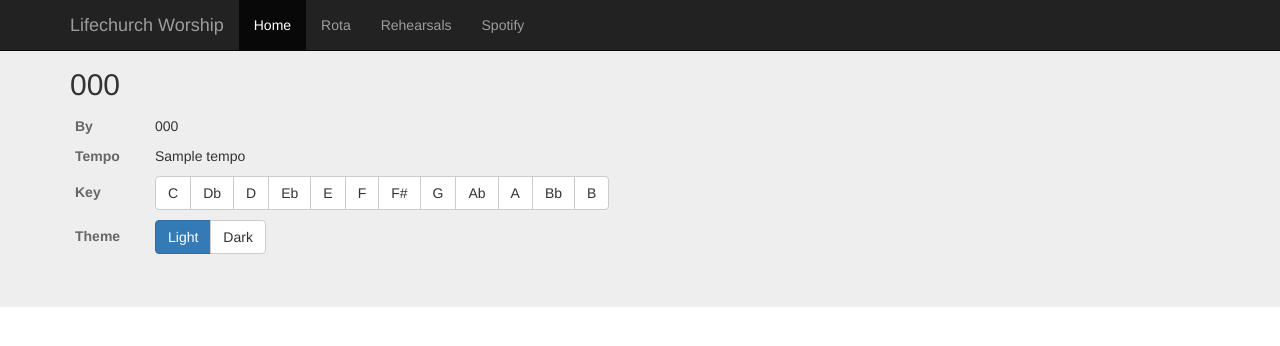
After one commit to slimjim777/songlist, a Flask app: template music/templates/song.html in a window 1280 px wide. The commit adds this page. Shown: the top 346 px of the page. Run offline with Flask 2, Linux system fonts and the light colour scheme; the template is opened without the code that fills it: most values are stand-ins (such as "Sample title", 1, 10 or a date in 2020); some libraries are stand-ins or nearby versions.

Commit message:
Change the song chart page to work with client-side rendering and REST calls to transpose

```diff
--- a/music/__init__.py
+++ b/music/__init__.py
@@ -14,3 +14,4 @@ app.config['DROPBOX_ACCESS_TOKEN'] = os.environ['DROPBOX_ACCESS_TOKEN']
 app.config['REDIS'] = os.environ['REDISCLOUD_URL']
 
 import music.views
+import music.rest
--- /dev/null
+++ b/music/rest.py
@@ -0,0 +1,24 @@
+# -*- coding: utf-8 -*-
+from music import app
+from flask import render_template
+from flask import request
+from flask import jsonify
+from music.model.onsong import Transpose
+import json
+
+
+@app.route('/song/transpose', methods=['POST'])
+def transpose():
+    # Get the parameters from the JSON request
+    if not 'song' in request.json or not 'key' in request.json:
+        return jsonify({'response': 'Failed', 'error': "The 'song' and 'key' must be supplied."})
+
+    app.logger.debug(request.json['song'])
+
+    song = request.json['song']
+    key = request.json['key']
+
+    # Transpose the song
+    transpose = Transpose()
+    song_chart = transpose.transpose(song, key)
+    return jsonify(song_chart)
--- a/music/static/js/music.js
+++ b/music/static/js/music.js
@@ -15,10 +15,88 @@ function changeTheme(theme) {
     }
 }
 
+function keySelectClick(el) {
+    // Change the key
+    var key = el.innerHTML;
+    changeKey(key);
+
+    // Deactivate/activate the buttons
+    $('#key-select > .btn').removeClass('active');
+    $('#key-select > .btn').removeClass('btn-primary');
+    $('#key-select > .btn').addClass('btn-default');
+    $(el).toggleClass('btn-primary');
+}
+
 function changeKey(key) {
     // Send POST message to change key
-    $('#key').val(key);
-    $('#transpose').submit();
-    console.log(key);
-    return false;
+    var t = {
+        song: song,
+        key: key
+    };
+
+    $.ajax({
+        type: "POST",
+        url: "/song/transpose",
+        data: JSON.stringify(t),
+        contentType: "application/json; charset=utf-8",
+        dataType: "json"
+
+    }).done( function(data){
+        if ((data.response) && (data.response == 'Failed')) {
+            var html = '<div id="alert" class="alert alert-danger"> Error: ' + data.error + '</div>';
+            $('#main').prepend(html);
+            $('#alert').hide().fadeIn(1000);
+            return;
+        }
+        // Song returned in the new key
+        song = data;
+        renderSong();
+    }).fail( function(a, b, c) {
+        // Error
+        var html = '<div class="alert alert-danger"> Error: ' + c + '</div>';
+        $('#main').prepend(html);
+    });
+
 }
+
+function renderSong() {
+    var html = '';
+
+    // Go through the song sections
+    for (var i in song.display_order) {
+        var section = song.display_order[i];
+        html += '<h3>' + section + '</h3>';
+
+        // Get the lines for the section
+        for (var j in song[section]) {
+            var line = song[section][j];
+            var html_line = '<div class="cnl_line">';
+
+            for (var k in line.lyrics) {
+                html_line += '<div class="cnl">';
+                html_line += '  <div class="chord">' + (line.chords[k] ? line.chords[k] : '') + '&nbsp;</div>';
+                html_line += '  <div class="lyric">' + (line.lyrics[k] ? line.lyrics[k] : '') + '&nbsp;</div>';
+                html_line += '</div>';
+            }
+            html_line += '</div>';
+
+            // Add the lyric line to the section
+            html += html_line;
+        }
+
+        html += '<br />';
+    }
+
+    // Add the Copyright section
+    if ((song.Copyright) && (song.CCLI)) {
+        html += '<p class="footer">Copyright ' + song.Copyright + ' (CCLI:' + song.CCLI + ')</p>';
+    } else if (song.Copyright) {
+        html += '<p class="footer">Copyright ' + song.Copyright + '</p>';
+    } else if (song.CCLI) {
+        html += '<p class="footer">' + song.CCLI + '</p>';
+    };
+
+    var main = $('#main');
+    main.empty();
+    main.append(html);
+}
--- a/music/templates/base.html
+++ b/music/templates/base.html
@@ -9,6 +9,8 @@
 
     <link rel="stylesheet" href="//netdna.bootstrapcdn.com/bootstrap/3.1.1/css/bootstrap.min.css" />
     <link rel="stylesheet" href="/static/css/music.css" />
+    <script src="//code.jquery.com/jquery-1.11.0.min.js"></script>
+
 </head>
 <body>
     <div class="navbar navbar-inverse navbar-fixed-top" role="navigation">
@@ -20,7 +22,7 @@
             <span class="icon-bar"></span>
             <span class="icon-bar"></span>
           </button>
-          <a class="navbar-brand" href="#">Lifechurch Worship</a>
+          <a class="navbar-brand" href="/">Lifechurch Worship</a>
         </div>
         <div class="collapse navbar-collapse">
           <ul class="nav navbar-nav">
@@ -35,12 +37,11 @@
 
 {% block jumbotron %}{% endblock %}
 
-    <div class="container" role="main">
+    <div id="main" class="container" role="main">
 {% block body %}{% endblock %}
     </div>
 
 <!-- Bootstrap and jQuery -->
-<script src="//code.jquery.com/jquery-1.11.0.min.js"></script>
 <script src="//netdna.bootstrapcdn.com/bootstrap/3.1.1/js/bootstrap.min.js"></script>
 <script src="/static/js/music.js"></script>
 </body>
--- a/music/templates/index.html
+++ b/music/templates/index.html
@@ -18,7 +18,7 @@
                 <a href="{{ f.url }}?dl=1" title="Download">{{ f.name }} ({{ f.size }})</a>
                 <button class="btn btn-default" title="View">
                     {% if f.extension == 'onsong' %}
-                    <a href="/chart/{{ f.path.replace('/','__') }}"><span class="glyphicon glyphicon-music"></span></a>
+                    <a href="/song?file_path={{ f.path }}"><span class="glyphicon glyphicon-music"></span></a>
                     {% else %}
                     <a href="{{ f.url }}">
                         {% if 'audio' in f.mime_type or 'video' in f.mime_type %}
--- /dev/null
+++ b/music/templates/song.html
@@ -0,0 +1,66 @@
+{% extends "base.html" %}
+{% block body %}
+
+<script>
+    var song = {{ song|tojson|safe }};
+
+    $( document ).ready(function() {
+        renderSong();
+
+        $("#key-select > button.btn").on("click", function(){
+            keySelectClick(this);
+        });
+
+    });
+</script>
+{% endblock %}
+
+
+{% block jumbotron %}
+<div class="jumbotron">
+  <div class="container">
+    <h2 class="sub-header">{{ song.Title.decode('utf8') }}</h2>
+
+    <div>
+        <div>
+            <div class="metalabel">By</div><div class="metadata">{{ song.Artist.decode('utf8') }}</div>
+        </div>
+        <div>
+            <div class="metalabel">Tempo</div><div class="metadata">{{ song.Tempo }}</div>
+        </div>
+        <div>
+            <div class="metalabel">Key</div>
+            <div class="metadata">
+              <form id="transpose" method="post">
+                <input id="key" type='hidden' name="key" value='Submit form' />
+                <div id="key-select" class="btn-group" data-toggle="buttons-radio">
+                    <button id="key-C" name="key" type="button" class="btn {{ 'btn-primary'  if song.Key=='C' else 'btn-default'}}" >C</button>
+                    <button id="key-Db" name="key" type="button" class="btn {{ 'btn-primary' if song.Key=='Db' else 'btn-default'}}">Db</button>
+                    <button id="key-D" name="key" type="button" class="btn {{ 'btn-primary'  if song.Key=='D' else 'btn-default'}}" >D</button>
+                    <button id="key-Eb" name="key" type="button" class="btn {{ 'btn-primary' if song.Key=='Eb' else 'btn-default'}}">Eb</button>
+                    <button id="key-E" name="key" type="button" class="btn {{ 'btn-primary'  if song.Key=='E' else 'btn-default'}}" >E</button>
+                    <button id="key-F" name="key" type="button" class="btn {{ 'btn-primary'  if song.Key=='F' else 'btn-default'}}" >F</button>
+                    <button id="key-Fsharp" name="key" type="button" class="btn {{ 'btn-primary' if song.Key=='F#' else 'btn-default'}}">F#</button>
+                    <button id="key-G" name="key" type="button" class="btn {{ 'btn-primary'  if song.Key=='G' else 'btn-default'}}" >G</button>
+                    <button id="key-Ab" name="key" type="button" class="btn {{ 'btn-primary' if song.Key=='Ab' else 'btn-default'}}">Ab</button>
+                    <button id="key-A" name="key" type="button" class="btn {{ 'btn-primary'  if song.Key=='A' else 'btn-default'}}" >A</button>
+                    <button id="key-Bb" name="key" type="button" class="btn {{ 'btn-primary' if song.Key=='Bb' else 'btn-default'}}">Bb</button>
+                    <button id="key-B" name="key" type="button" class="btn {{ 'btn-primary'  if song.Key=='B' else 'btn-default'}}" >B</button>
+                </div>
+               </form>
+            </div>
+        </div>
+        <div>
+            <div class="metalabel">Theme</div>
+                <div class="metadata">
+                <div class="btn-group" data-toggle="buttons-radio">
+                    <button id="light" name="state" type="button" class="btn btn-primary" onclick="changeTheme('light')">Light</button>
+                    <button id="dark" name="state" type="button" class="btn btn-default" onclick="changeTheme('dark')">Dark</button>
+                </div>
+            </div>
+        </div>
+    </div>
+
+  </div>
+</div>
+{% endblock %}
```
Also changed, not shown: music/model/onsong.py (+13 -0 lines), music/templates/chart.html (deleted, +0 -70 lines), music/views.py (+10 -18 lines).
